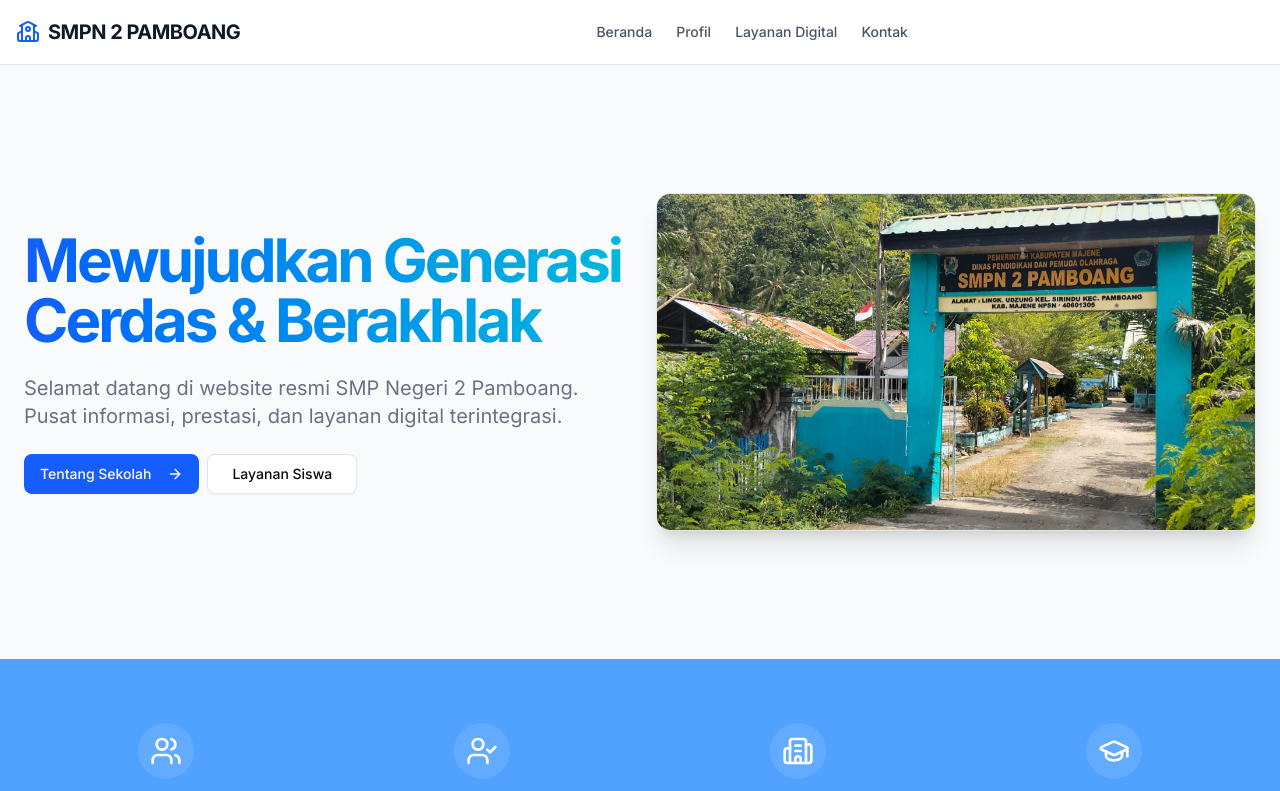
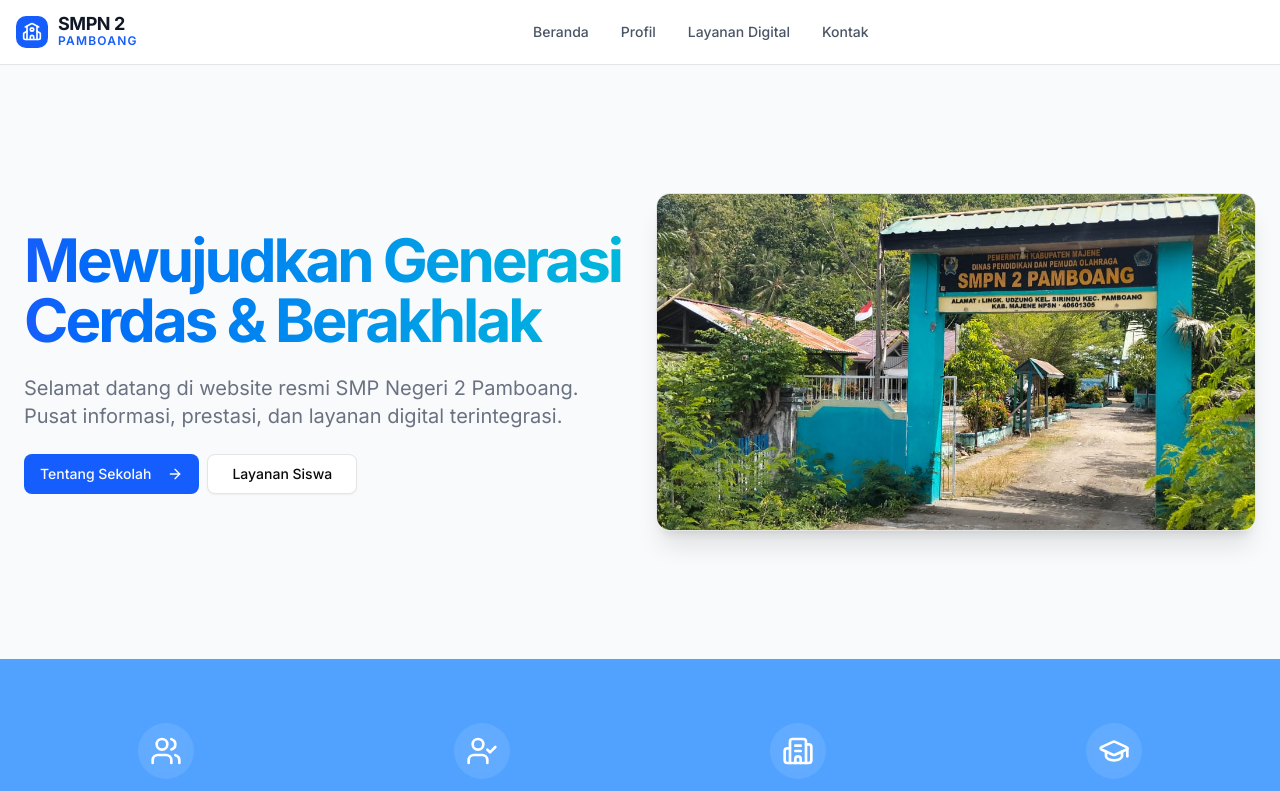
Before and after one commit to mhammdalwii/ProjectSistemInformasi-KIP, a Next.js app: page / in a window 1280 px wide. Shown: the top 791 px of the page. Built offline with nearby package versions, Linux system fonts and the light colour scheme.

Commit message:
mengubah header

```diff
--- a/app/globals.css
+++ b/app/globals.css
@@ -116,6 +116,9 @@
   * {
     @apply border-border outline-ring/50;
   }
+  html {
+    scroll-behavior: smooth;
+  }
   body {
     @apply bg-background text-foreground;
   }
--- a/components/organisms/school/SchoolNavbar.tsx
+++ b/components/organisms/school/SchoolNavbar.tsx
@@ -1,40 +1,67 @@
 "use client";
 
+import { useState } from "react";
 import Link from "next/link";
 import { Button } from "@/components/ui/button";
-import { School, Menu } from "lucide-react";
+import { School, Menu, X, LogIn } from "lucide-react";
 
 export default function SchoolNavbar() {
+  const [isMobileMenuOpen, setIsMobileMenuOpen] = useState(false);
+  const closeMenu = () => setIsMobileMenuOpen(false);
+
+  const navLinks = [
+    { href: "/", label: "Beranda" },
+    { href: "#profil", label: "Profil" },
+    { href: "#layanan", label: "Layanan Digital" },
+    { href: "#kontak", label: "Kontak" },
+  ];
+
   return (
-    <header className="sticky top-0 z-50 w-full border-b bg-white/95 backdrop-blur supports-backdrop-filter:bg-white/60 dark:bg-gray-950/95 dark:border-gray-800">
+    <header className="sticky top-0 z-50 w-full border-b bg-white/95 backdrop-blur supports-backdrop-filter:bg-white/60 dark:bg-gray-950/95 dark:border-gray-800 transition-all">
       <div className="container flex h-16 items-center justify-between px-4">
-        <div className="flex items-center gap-2">
-          <School className="h-6 w-6 text-blue-600 dark:text-blue-400" />
-          <span className="font-bold text-xl tracking-tight text-gray-900 dark:text-gray-100">SMPN 2 PAMBOANG</span>
-        </div>
+        <Link href="/" className="flex items-center gap-2.5 transition-opacity hover:opacity-80" onClick={closeMenu}>
+          <div className="flex h-8 w-8 items-center justify-center rounded-lg bg-blue-600 text-white">
+            <School className="h-5 w-5" />
+          </div>
+          <div className="flex flex-col">
+            <span className="font-bold text-lg leading-none tracking-tight text-gray-900 dark:text-gray-100">SMPN 2</span>
+            <span className="text-xs font-semibold tracking-widest text-blue-600 dark:text-blue-400">PAMBOANG</span>
+          </div>
+        </Link>
 
-        {/* Menu Desktop */}
-        <nav className="hidden md:flex items-center gap-6 text-sm font-medium text-gray-600 dark:text-gray-300">
-          <Link href="/" className="hover:text-blue-600 dark:hover:text-blue-400 transition-colors">
-            Beranda
-          </Link>
-          <Link href="#profil" className="hover:text-blue-600 dark:hover:text-blue-400 transition-colors">
-            Profil
-          </Link>
-          <Link href="#layanan" className="hover:text-blue-600 dark:hover:text-blue-400 transition-colors">
-            Layanan Digital
-          </Link>
-          <Link href="#kontak" className="hover:text-blue-600 dark:hover:text-blue-400 transition-colors">
-            Kontak
-          </Link>
+        {/* Hidden di HP, Muncul di Laptop (md) */}
+        <nav className="hidden md:flex items-center gap-8 text-sm font-medium">
+          {navLinks.map((link) => (
+            <Link key={link.href} href={link.href} className="relative text-gray-600 hover:text-blue-600 dark:text-gray-300 dark:hover:text-blue-400 transition-colors">
+              {link.label}
+            </Link>
+          ))}
         </nav>
-
-        <div className="flex items-center gap-2">
-          <Button variant="ghost" size="icon" className="md:hidden">
-            <Menu className="h-5 w-5" />
+        <div className="flex items-center gap-3">
+          {/* Tombol Hamburger (Hanya di HP) */}
+          <Button variant="ghost" size="icon" className="md:hidden text-gray-500 hover:bg-gray-100 dark:text-gray-400 dark:hover:bg-gray-800" onClick={() => setIsMobileMenuOpen(!isMobileMenuOpen)}>
+            {isMobileMenuOpen ? <X className="h-5 w-5" /> : <Menu className="h-5 w-5" />}
           </Button>
         </div>
       </div>
+
+      {/* --- MENU MOBILE (DROPDOWN) --- */}
+      {isMobileMenuOpen && (
+        <div className="md:hidden border-t bg-white dark:bg-gray-950 dark:border-gray-800 animate-in slide-in-from-top-5 duration-200">
+          <nav className="flex flex-col p-4 space-y-3">
+            {navLinks.map((link) => (
+              <Link
+                key={link.href}
+                href={link.href}
+                className="flex items-center h-10 px-4 rounded-md text-sm font-medium text-gray-700 hover:bg-gray-100 hover:text-blue-600 dark:text-gray-200 dark:hover:bg-gray-800 dark:hover:text-blue-400 transition-colors"
+                onClick={closeMenu}
+              >
+                {link.label}
+              </Link>
+            ))}
+          </nav>
+        </div>
+      )}
     </header>
   );
 }
```
